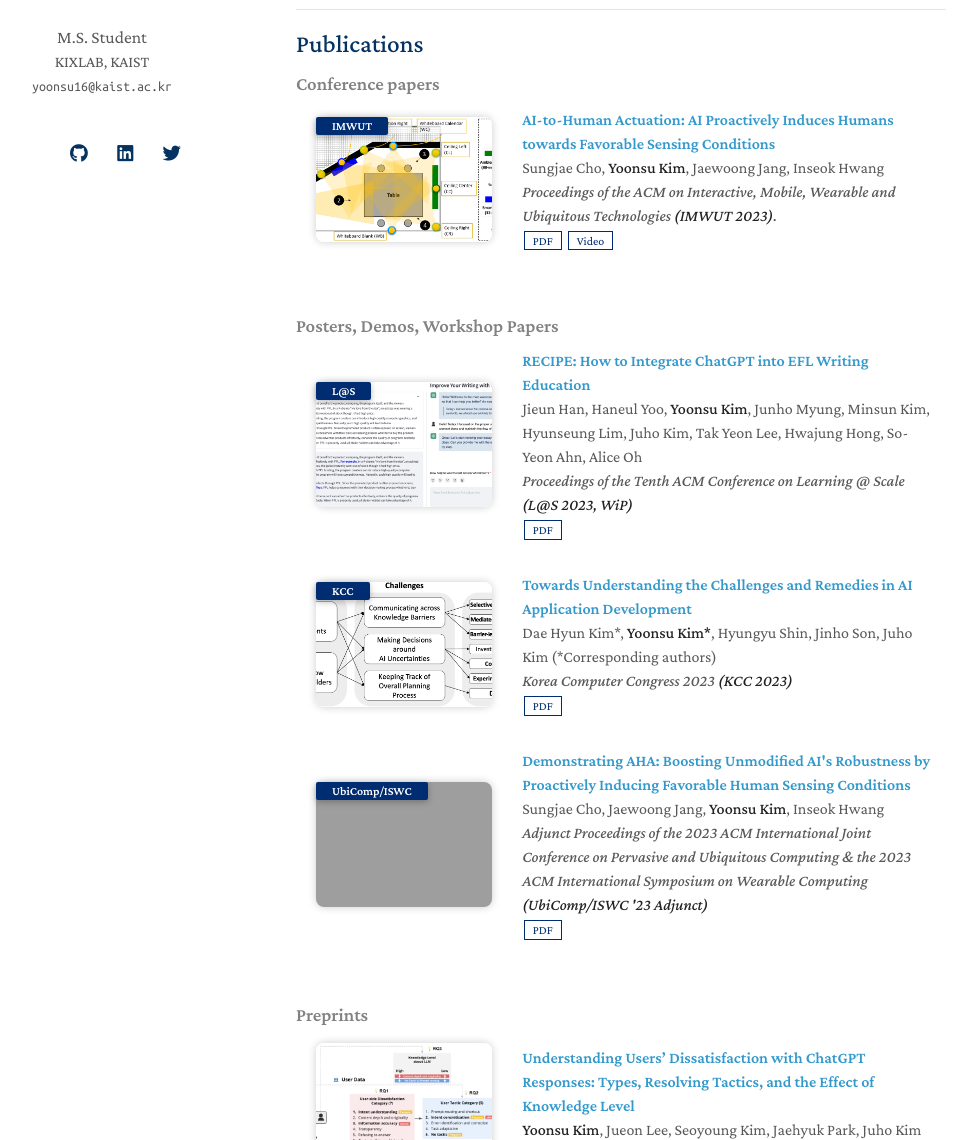
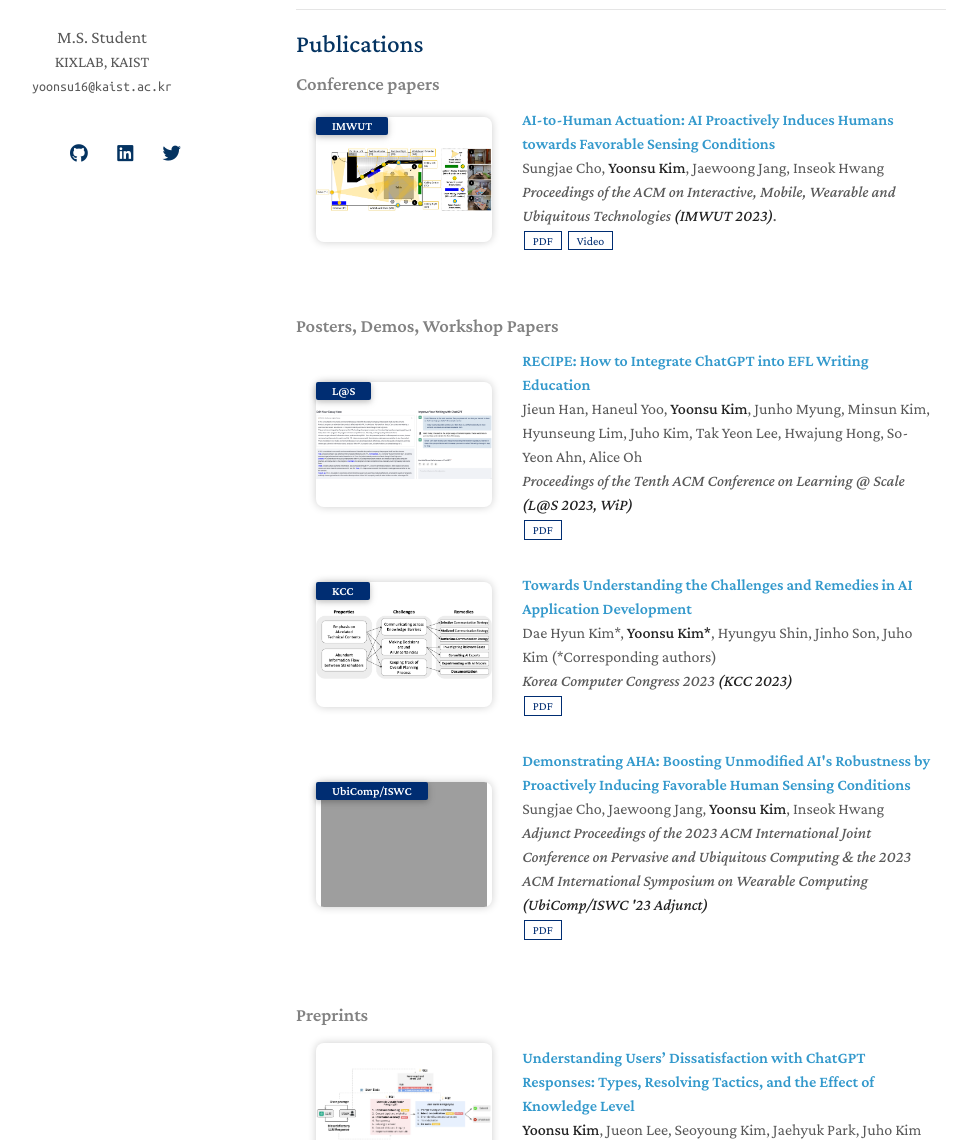
Before and after one commit to yoonsu0816/yoonsu0816.github.io, a Jekyll site: the page built from index.md, in a window 1280 px wide and 1400 px high. Shown: the part 260-1400 px from the top of the window, without its empty margins (174-1151 px from the left). Built offline with Jekyll 4.4.1, drawn with Linux system fonts in a browser that asks for light colours; nearby versions of some CDN libraries; a style sheet for code colours, icons or effects is not loaded; our own code applies the rules of GitHub Pages for plain Markdown files; grey boxes are pictures that could not be loaded.

Commit message:
teaser image ratio change

```diff
--- a/assets/css/publications.css
+++ b/assets/css/publications.css
@@ -81,4 +81,4 @@ blockquote { background: var(--global-bg-color); border-left: 2px solid var(--gl
 
 .publications ol.bibliography li div.abstract.hidden.open { border-color: var(--global-text-color); }
 
-.publications ol.bibliography li .teaser { border-radius: 8px; box-shadow: 0 0 8px rgba(0,0,0,0.2); height: 125px; width: 275px; margin-top: 5px; margin-left: 5px; margin-bottom: 5px; object-fit: cover; }
+.publications ol.bibliography li .teaser { border-radius: 8px; box-shadow: 0 0 8px rgba(0,0,0,0.2); height: 125px; width: 275px; margin-top: 5px; margin-left: 5px; margin-bottom: 5px; object-fit: contain; }
```
